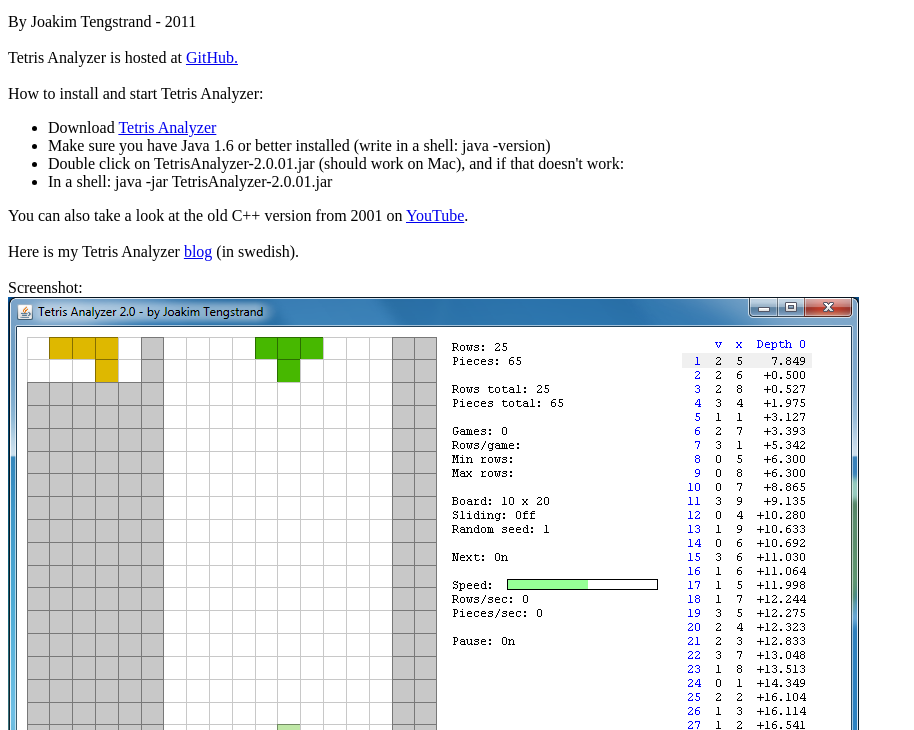
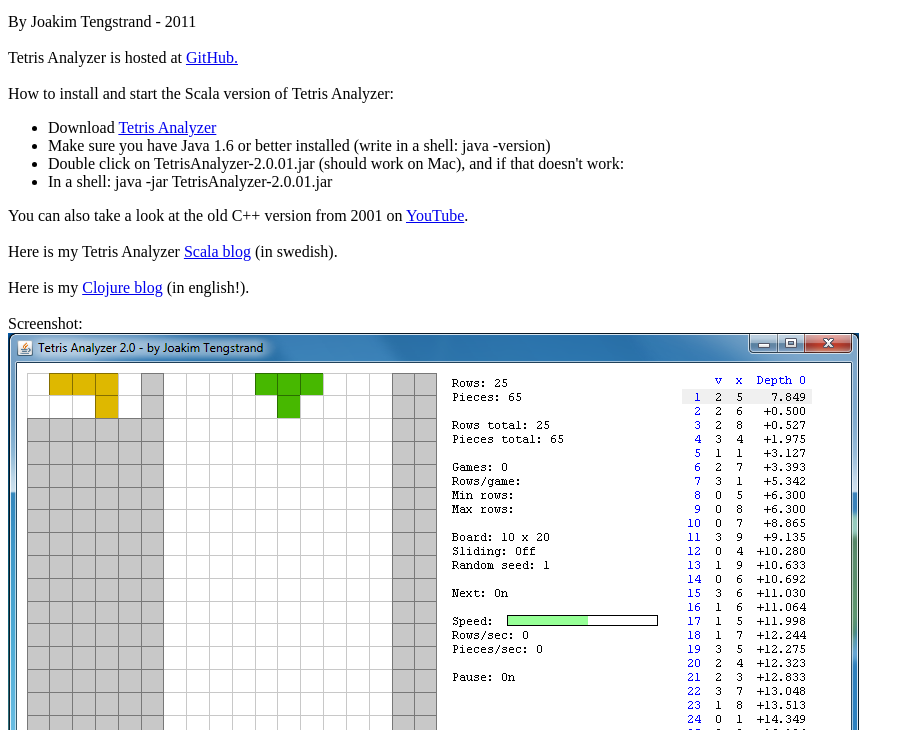
Before and after one commit to tengstrand/tetrisanalyzer, a plain HTML site: page website/index.html in a window 1280 px wide. Shown: the part 70-800 px from the top of the page, without its empty margins (0-914 px from the left). Drawn offline with Linux system fonts and the light colour scheme.

Commit message:
Illustrations

```diff
--- a/website/index.html
+++ b/website/index.html
@@ -12,7 +12,7 @@
 Tetris Analyzer is hosted at <a href="https://github.com/tengstrand/tetrisanalyzer">GitHub.</a><br><br>
 
 
-How to install and start Tetris Analyzer:
+How to install and start the Scala version of Tetris Analyzer:
 <ul>
     <li>Download <a href="https://github.com/downloads/tengstrand/tetrisanalyzer/TetrisAnalyzer-2.0.01.jar">Tetris Analyzer</a></li>
     <li>Make sure you have Java 1.6 or better installed (write in a shell: java -version)</li>
@@ -22,12 +22,11 @@
 
 You can also take a look at the old C++ version from 2001 on <a href="http://www.youtube.com/watch?v=KaBB9n3Lb7M">YouTube</a>.<br><br>
 
-Here is my Tetris Analyzer <a href="http://tengstrand.blogspot.com/">blog</a> (in swedish).<br><br>
+Here is my Tetris Analyzer <a href="http://tengstrand.blogspot.com/">Scala blog</a> (in swedish).<br><br>
+Here is my <a href="http://tengstrand.blogspot.com/">Clojure blog</a> (in english!).<br><br>
 
 Screenshot:<br>
 <img src="graphics/TetrisAnalyzerScreenshot.png"/><br><br>
-
-A special thanks to James Trunk who designed the logo!<br><br>
 
 </p>
 </body>
```
